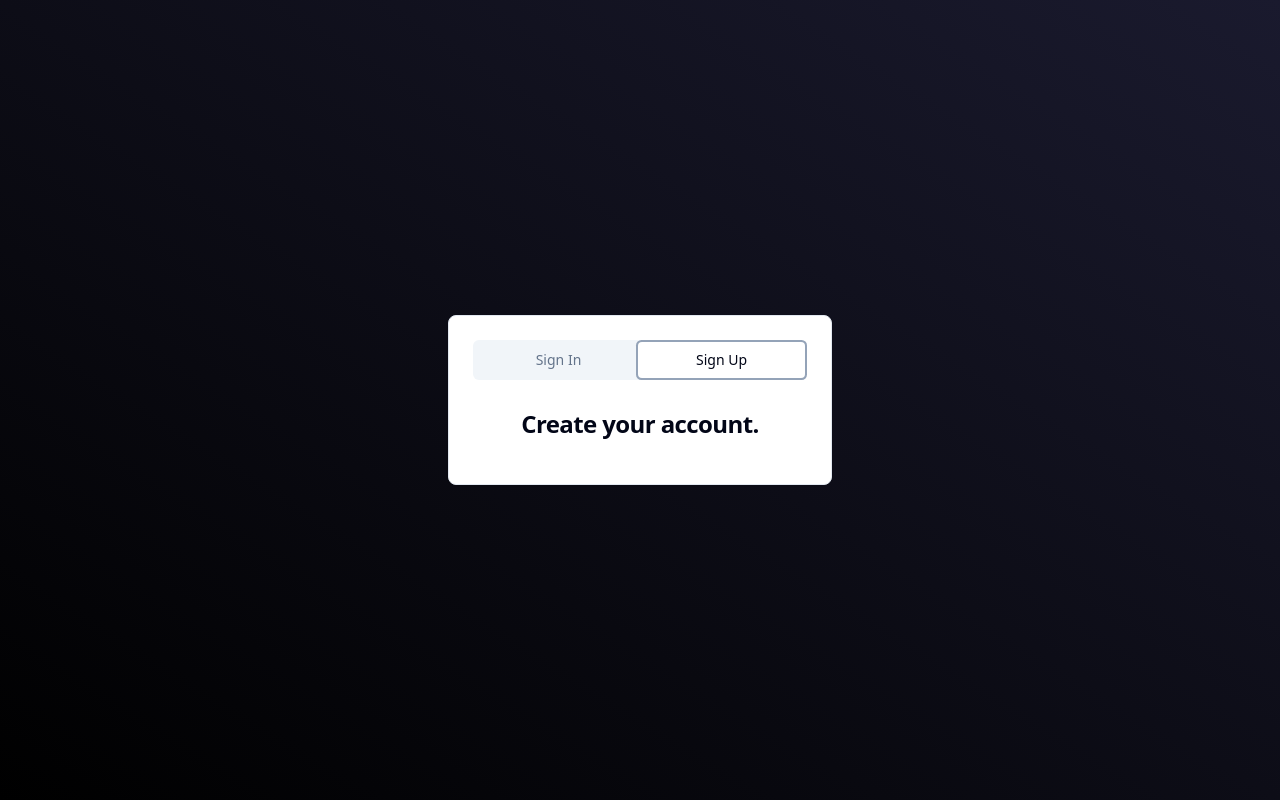
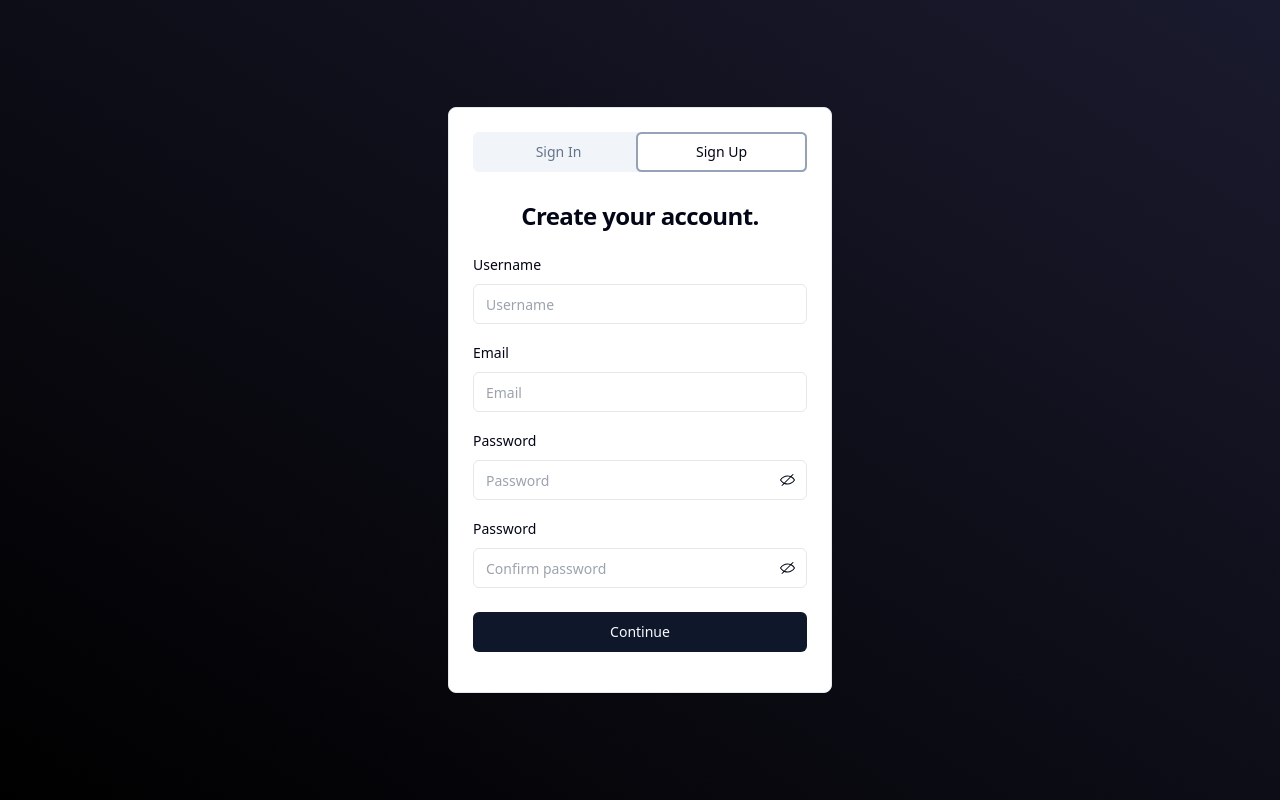
Before and after one commit to aguilanbon/remoterus-client, a Next.js app: page / in a window 1280 px wide. Both pictures are taken after a click on the tab "Sign Up". Built offline with nearby package versions, Linux system fonts and the light colour scheme.

Commit message:
initial sign up form ui

```diff
--- a/app/page.tsx
+++ b/app/page.tsx
@@ -1,5 +1,6 @@
+"use client";
+
 import SignInForm from "@/components/forms/signin_form";
-import Image from "next/image";
 import {
   Card,
   CardContent,
@@ -8,8 +9,8 @@ import {
   CardHeader,
   CardTitle,
 } from "@/components/ui/card";
-import { Car } from "lucide-react";
 import { Tabs, TabsContent, TabsList, TabsTrigger } from "@/components/ui/tabs";
+import SignUpForm from "@/components/forms/signup_form";
 
 export default function Home() {
   return (
@@ -40,6 +41,7 @@ export default function Home() {
                   Create your account.
                 </CardTitle>
                 {/* Sign up Form */}
+                <SignUpForm />
               </TabsContent>
             </CardContent>
           </Tabs>
--- a/components/forms/signin_form.tsx
+++ b/components/forms/signin_form.tsx
@@ -17,29 +17,19 @@ import { Input } from "@/components/ui/input";
 import { signInUser } from "@/lib/constants/api_constants";
 import { useRouter } from "next/navigation";
 import { useToast } from "../ui/use-toast";
-import { ExclamationTriangleIcon } from "@radix-ui/react-icons";
-import { Alert, AlertDescription } from "@/components/ui/alert";
+import { errorText } from "../customui/form_error";
 
 const formSchema = z.object({
   username: z.string().nonempty({ message: "Username must not be empty." }),
   password: z.string().nonempty({ message: "Password must not be empty." }),
 });
 
-const errorText = (text: String) => {
-  return (
-    <Alert variant="destructive" className="mb-4">
-      <ExclamationTriangleIcon className="h-4 w-4" />
-      <AlertDescription>{text}</AlertDescription>
-    </Alert>
-  );
-};
-
 function SignInForm() {
   const [signInError, setSignInError] = useState("");
   const router = useRouter();
   const { toast } = useToast();
 
-  const signInForm = useForm<z.infer<typeof formSchema>>({
+  const form = useForm<z.infer<typeof formSchema>>({
     resolver: zodResolver(formSchema),
     defaultValues: {
       username: "",
@@ -61,7 +51,7 @@ function SignInForm() {
         setSignInError("Invalid username or password.");
       } else {
         router.push("/profile");
-        signInForm.reset();
+        form.reset();
         setSignInError("");
         toast({
           duration: 5000,
@@ -81,14 +71,15 @@ function SignInForm() {
   };
 
   return (
-    <Form {...signInForm}>
+    <div className="w-full">
+      <Form {...form}>
         {signInError !== "" ? errorText(signInError) : <></>}
         <form
           onChange={() => setSignInError("")}
-        onSubmit={signInForm.handleSubmit(handleSignIn)}
+          onSubmit={form.handleSubmit(handleSignIn)}
         >
           <FormField
-          control={signInForm.control}
+            control={form.control}
             name="username"
             render={({ field }) => (
               <FormItem className="mb-4">
@@ -101,7 +92,7 @@ function SignInForm() {
             )}
           />
           <FormField
-          control={signInForm.control}
+            control={form.control}
             name="password"
             render={({ field }) => (
               <FormItem className="mb-6">
@@ -120,6 +111,7 @@ function SignInForm() {
           </div>
         </form>
       </Form>
+    </div>
   );
 }
 
--- /dev/null
+++ b/components/forms/signup_form.tsx
@@ -0,0 +1,157 @@
+"use client";
+
+import React, { useState } from "react";
+import { useForm } from "react-hook-form";
+import * as z from "zod";
+import { zodResolver } from "@hookform/resolvers/zod";
+import { Button } from "@/components/ui/button";
+import {
+  Form,
+  FormControl,
+  FormField,
+  FormItem,
+  FormLabel,
+  FormMessage,
+} from "@/components/ui/form";
+import { Input } from "@/components/ui/input";
+import { useRouter } from "next/navigation";
+import { useToast } from "../ui/use-toast";
+import { errorText } from "../customui/form_error";
+
+const formSchema = z
+  .object({
+    username: z.string().nonempty({ message: "Username must not be empty." }),
+    email: z.string().email({ message: "Invalid email address." }),
+    password: z.string().nonempty({ message: "Password must not be empty." }),
+    confirmPassword: z
+      .string()
+      .nonempty({ message: "Password must not be empty." }),
+  })
+  .refine((data) => data.password === data.confirmPassword, {
+    message: "Password does not match.",
+    path: ["confirmPassword"],
+  });
+
+function SignUpForm() {
+  const [signUpError, setSignUpError] = useState("");
+  const router = useRouter();
+  const { toast } = useToast();
+
+  const form = useForm<z.infer<typeof formSchema>>({
+    resolver: zodResolver(formSchema),
+    defaultValues: {
+      username: "",
+      email: "",
+      password: "",
+      confirmPassword: "",
+    },
+  });
+
+  const handleSignUp = async (values: z.infer<typeof formSchema>) => {
+    // try {
+    //   const res = await fetch(signInUser, {
+    //     method: "POST",
+    //     headers: {
+    //       "Content-Type": "application/json",
+    //     },
+    //     body: JSON.stringify(values),
+    //   });
+    //   const data = await res.json();
+    //   if (data.isError === true) {
+    //     setSignUpError("Invalid username or password.");
+    //   } else {
+    //     router.push("/profile");
+    //     form.reset();
+    //     setSignUpError("");
+    //     toast({
+    //       duration: 5000,
+    //       variant: "default",
+    //       title: "Success!",
+    //       description: "Welcome back! What's up?",
+    //     });
+    //   }
+    // } catch (error) {
+    //   toast({
+    //     duration: 5000,
+    //     variant: "destructive",
+    //     title: "Uh oh! Something went wrong.",
+    //     description: "There was a problem with your request.",
+    //   });
+    // }
+  };
+  return (
+    <div className="w-full">
+      <Form {...form}>
+        {signUpError !== "" ? errorText(signUpError) : <></>}
+        <form
+          onChange={() => setSignUpError("")}
+          onSubmit={form.handleSubmit(handleSignUp)}
+        >
+          <FormField
+            control={form.control}
+            name="username"
+            render={({ field }) => (
+              <FormItem className="mb-4">
+                <FormLabel>Username</FormLabel>
+                <FormControl>
+                  <Input placeholder="Username" {...field} />
+                </FormControl>
+                <FormMessage />
+              </FormItem>
+            )}
+          />
+          <FormField
+            control={form.control}
+            name="email"
+            render={({ field }) => (
+              <FormItem className="mb-4">
+                <FormLabel>Email</FormLabel>
+                <FormControl>
+                  <Input placeholder="Email" {...field} />
+                </FormControl>
+                <FormMessage />
+              </FormItem>
+            )}
+          />
+          <FormField
+            control={form.control}
+            name="password"
+            render={({ field }) => (
+              <FormItem className="mb-4">
+                <FormLabel>Password</FormLabel>
+                <FormControl>
+                  <Input type="password" placeholder="Password" {...field} />
+                </FormControl>
+                <FormMessage />
+              </FormItem>
+            )}
+          />
+          <FormField
+            control={form.control}
+            name="confirmPassword"
+            render={({ field }) => (
+              <FormItem className="mb-6">
+                <FormLabel>Password</FormLabel>
+                <FormControl>
+                  <Input
+                    type="password"
+                    placeholder="Confirm password"
+                    {...field}
+                  />
+                </FormControl>
+                <FormMessage />
+              </FormItem>
+            )}
+          />
+          <div className="w-full flex items-end justify-end">
+            <Button type="submit" className="w-full space-y-4 mb-4">
+              Continue
+            </Button>
+          </div>
+        </form>
+      </Form>
+    </div>
+  );
+}
+
+export default SignUpForm;
```
Lines whose indentation alone changed are shown as unchanged.
